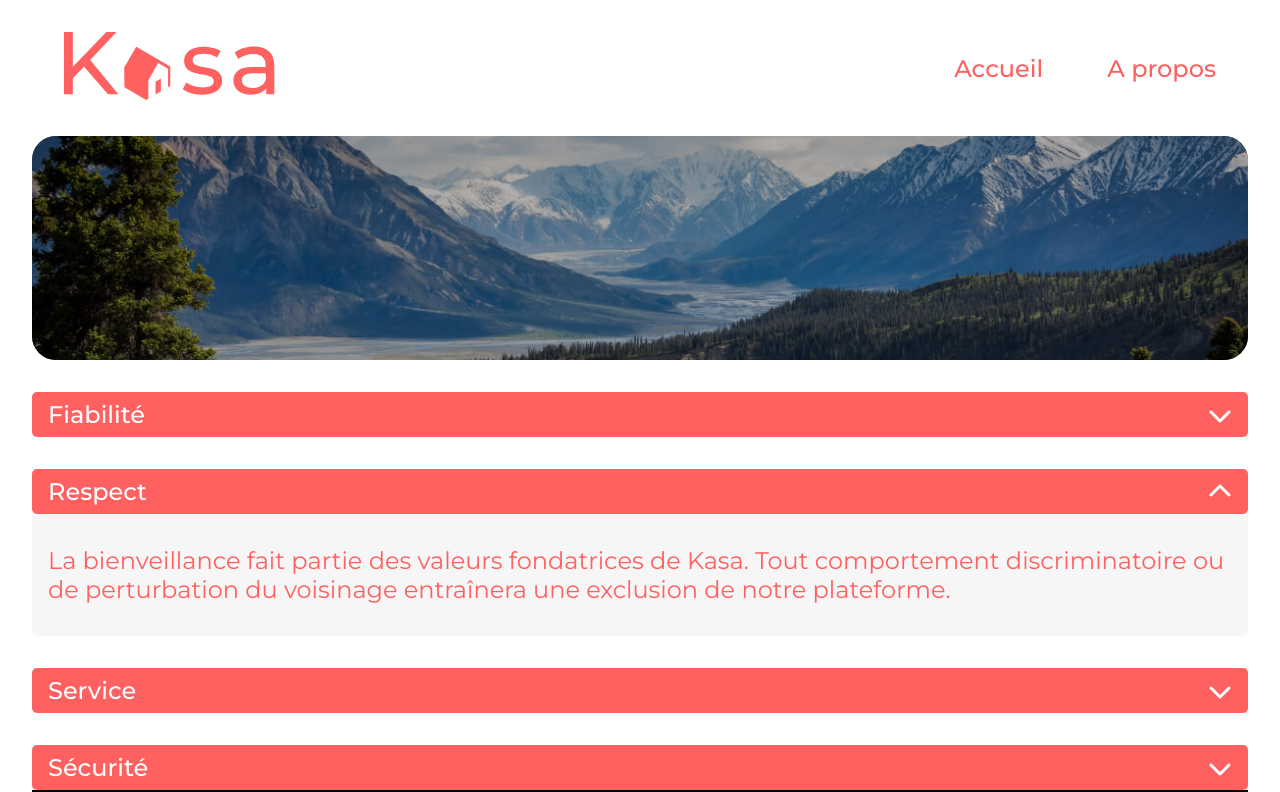
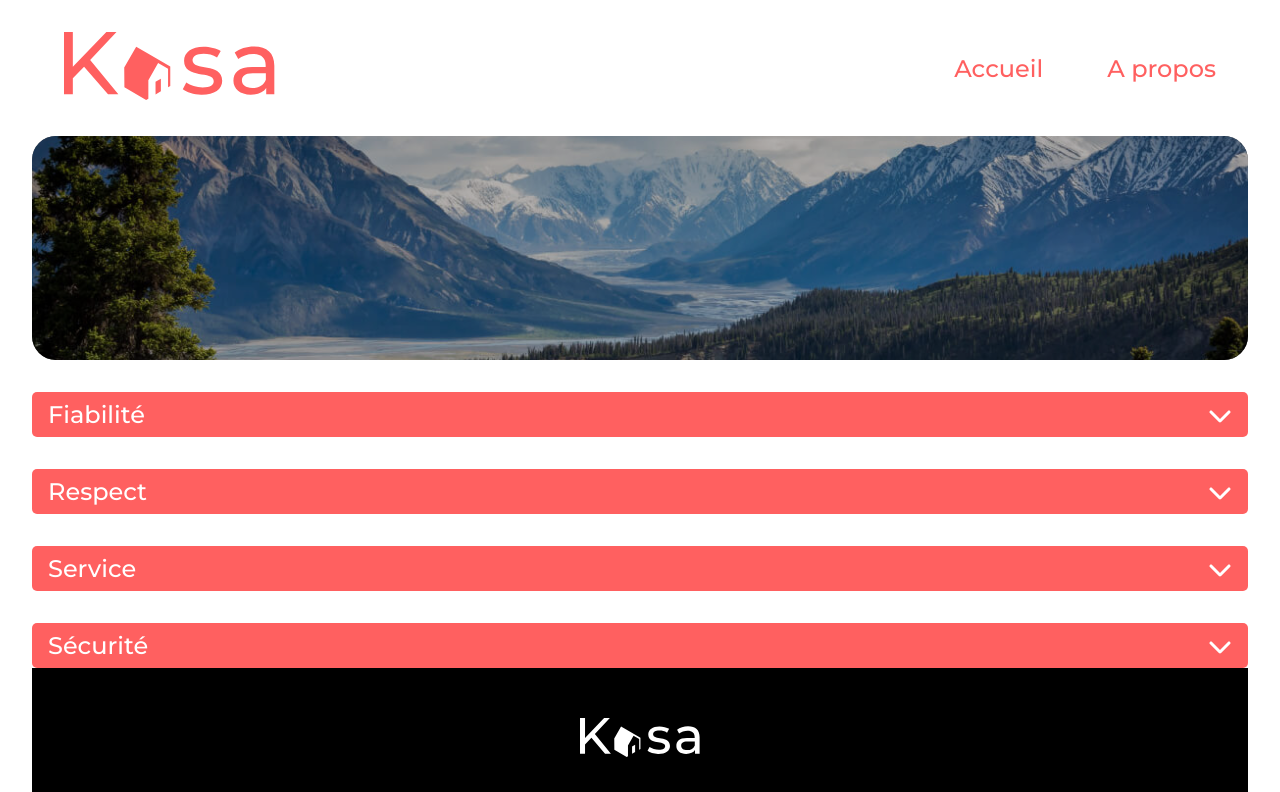
Before and after one commit to Shaun-maker/kasa, a React (Create React App) app: page /a-propos in a window 1280 px wide. Shown: the top 792 px of the page. Built offline with nearby package versions, Linux system fonts and the light colour scheme; the HTML template or start-up script is replaced by a standard one.

Commit message:
index carousel we can see at the bottom of slide is now show the real current index

```diff
--- a/src/components/Carousel/Carousel.jsx
+++ b/src/components/Carousel/Carousel.jsx
@@ -32,7 +32,9 @@ function Carousel({ pictures, title }) {
         >
           <img src={chevronRight} alt="button next" />
         </button>
-        <span className="carousel-index">1/4</span>
+        <span className="carousel-index">
+          {activeIndex + 1}/{pictures.length}
+        </span>
         {pictures.map((picture, index) => (
           <figure
             data-active={index === activeIndex ? true : false}
--- a/src/pages/About.jsx
+++ b/src/pages/About.jsx
@@ -20,7 +20,6 @@ function About() {
           content="La bienveillance fait partie des valeurs fondatrices de Kasa. Tout
           comportement discriminatoire ou de perturbation du voisinage entraînera
           une exclusion de notre plateforme."
-          open={true}
         />
         <Collapse
           addClass="my-32"
```
